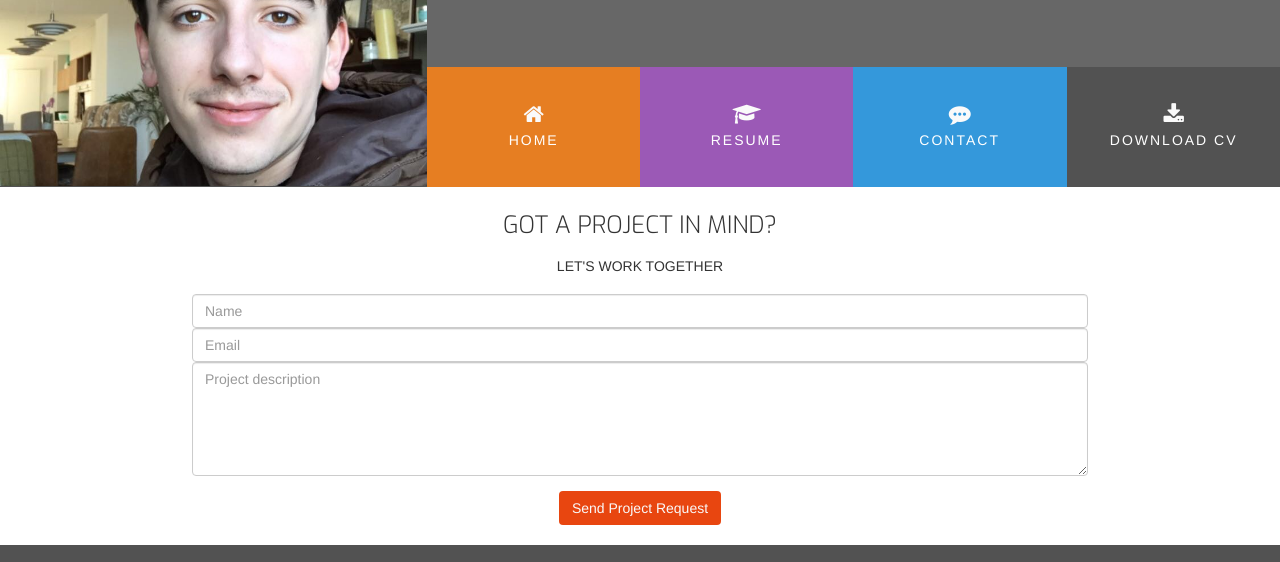
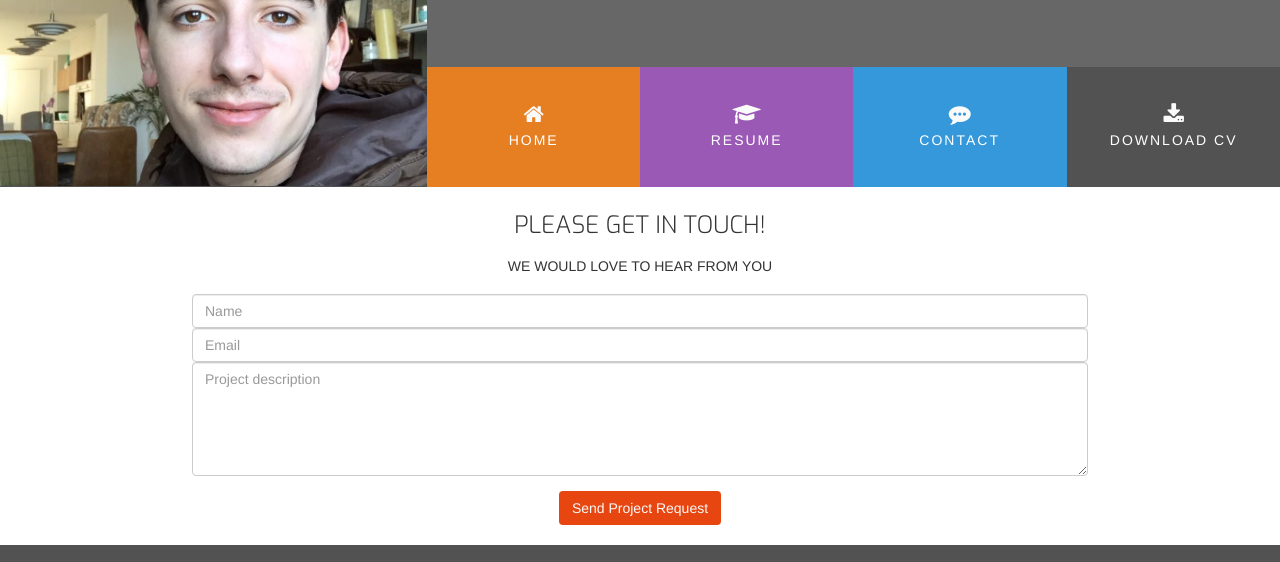
Before and after one commit to benhasselgren/myFirstResume, a plain HTML site: page contact.html in a window 1280 px wide. Shown: the part 163-725 px from the top of the page. Drawn offline with nearby package versions, Linux system fonts and the light colour scheme.

Commit message:
Finished version

```diff
--- a/contact.html
+++ b/contact.html
@@ -49,8 +49,8 @@
     <section class="container-fluid">
         <div class="row bg-color-contact">
             <div>
-                <h3 class="contact-heading uppercase text-center">Got a project in mind?</h3>
-                <h5 class="uppercase text-center">Let's work together</h5>
+                <h3 class="contact-heading uppercase text-center">Please get in touch!</h3>
+                <h5 class="uppercase text-center">We would love to hear from you</h5>
             </div>
             <div class="center-form">
                 <form>
```
Also changed, not shown: index.html (+1 -0 lines).
